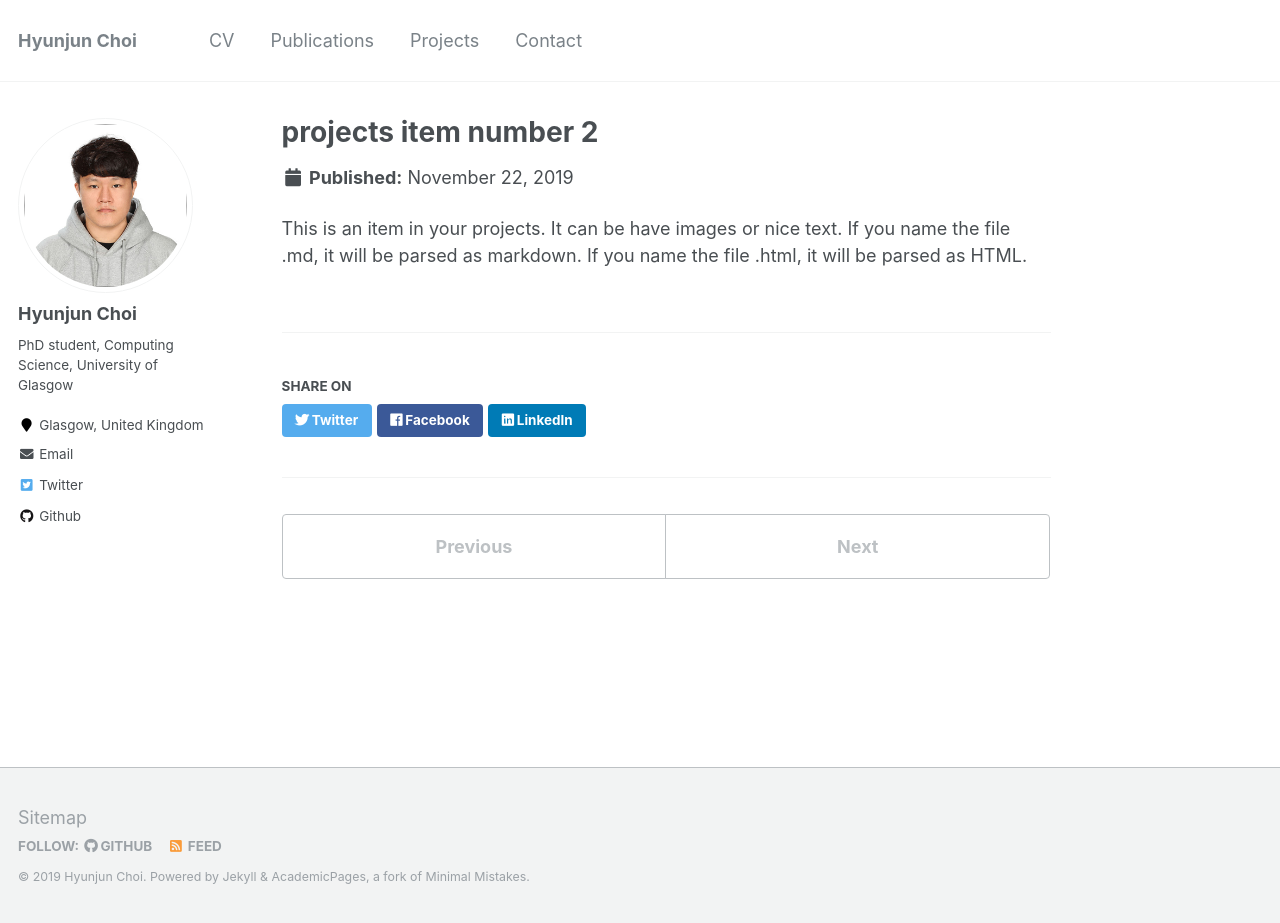
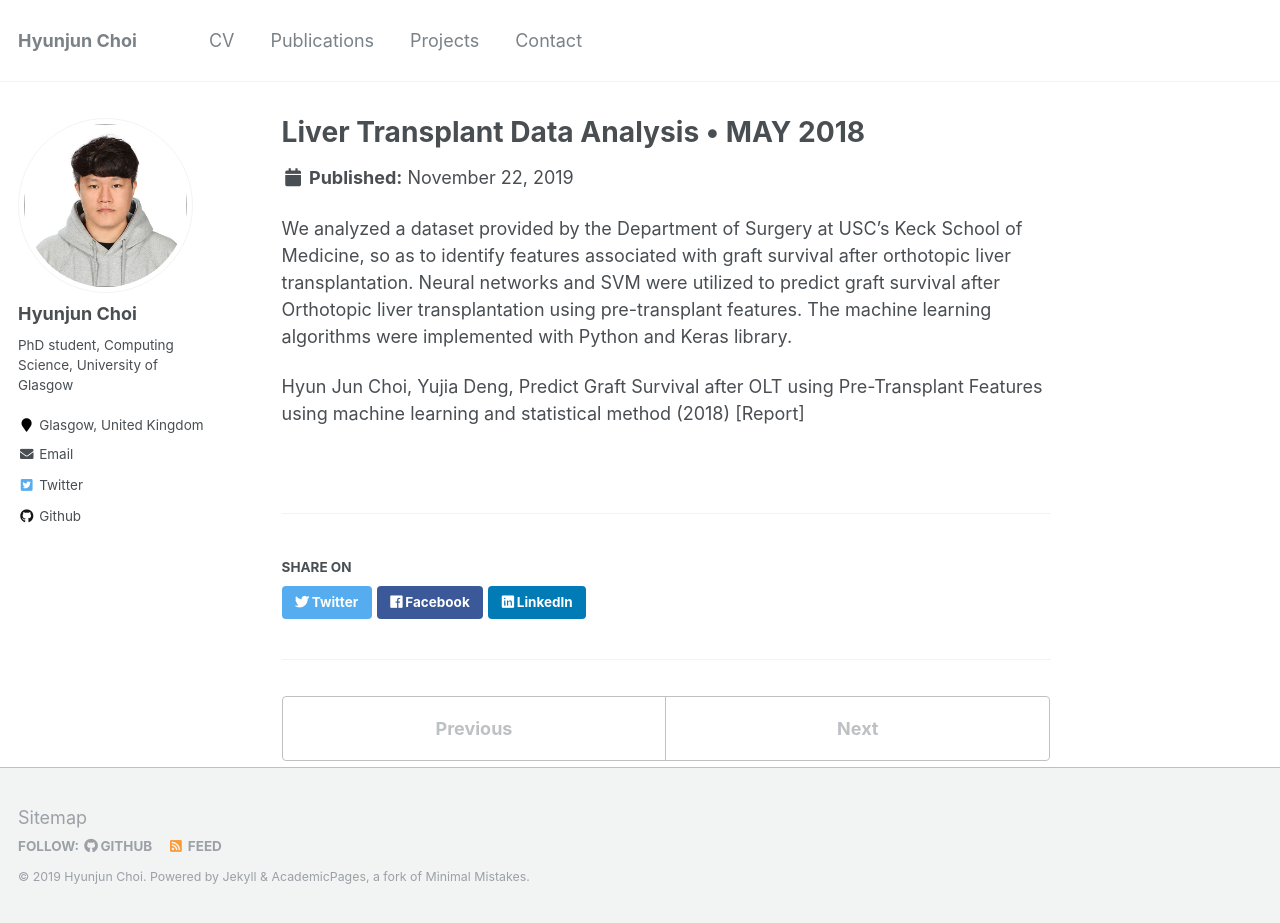
Before and after one commit to HyunjunA/HyunjunA.github.io, a Jekyll site: the page built from _projects/project-2.md, in a window 1280 px wide and 923 px high. Built offline with Jekyll 4.4.1, drawn with Linux system fonts in a browser that asks for light colours.

Commit message:
Summary
Description

```diff
--- a/_projects/project-1.md
+++ b/_projects/project-1.md
@@ -1,7 +1,9 @@
 ---
-title: "projects item number 1"
-excerpt: "Short description of projects item number 1<br/><img src='/images/500x300.png'>"
+title: "Visualization on datasets from the Correlates of Wars • DEC 2018"
+# excerpt: "Short description of projects item number 1<br/><img src='/images/500x300.png'>"
 collection: projects
 ---
 
-This is an item in your projects. It can be have images or nice text. If you name the file .md, it will be parsed as markdown. If you name the file .html, it will be parsed as HTML.
+We visualized military expenditures of top-10 spenders, information concerning militarized interstate disputes, wars, and international trade using datasets provided by the Correlates of Wars. A chart demonstrates the relationship between the number of countries at war and the total amount of international trade. We designed and developed the web application on Node.js, and front-end interface using Angular written in JavaScript and Bootstrap CSS framework. The responsive and interactive charts were implemented with D3.js to discover data features.
+
+Hyun Jun Choi, Shiv, Seun, Information Visualization on Wars and WorldTrade Datasets (2018) [Report, GitHub, Website]
--- /dev/null
+++ b/_projects/project-2.md
@@ -0,0 +1,9 @@
+---
+title: "Liver Transplant Data Analysis • MAY 2018"
+# excerpt: "Short description of projects item number 1<br/><img src='/images/500x300.png'>"
+collection: projects
+---
+
+We analyzed a dataset provided by the Department of Surgery at USC’s Keck School of Medicine, so as to identify features associated with graft survival after orthotopic liver transplantation. Neural networks and SVM were utilized to predict graft survival after Orthotopic liver transplantation using pre-transplant features. The machine learning algorithms were implemented with Python and Keras library.
+
+Hyun Jun Choi, Yujia Deng, Predict Graft Survival after OLT using Pre-Transplant Features using machine learning and statistical method (2018) [Report]
```
